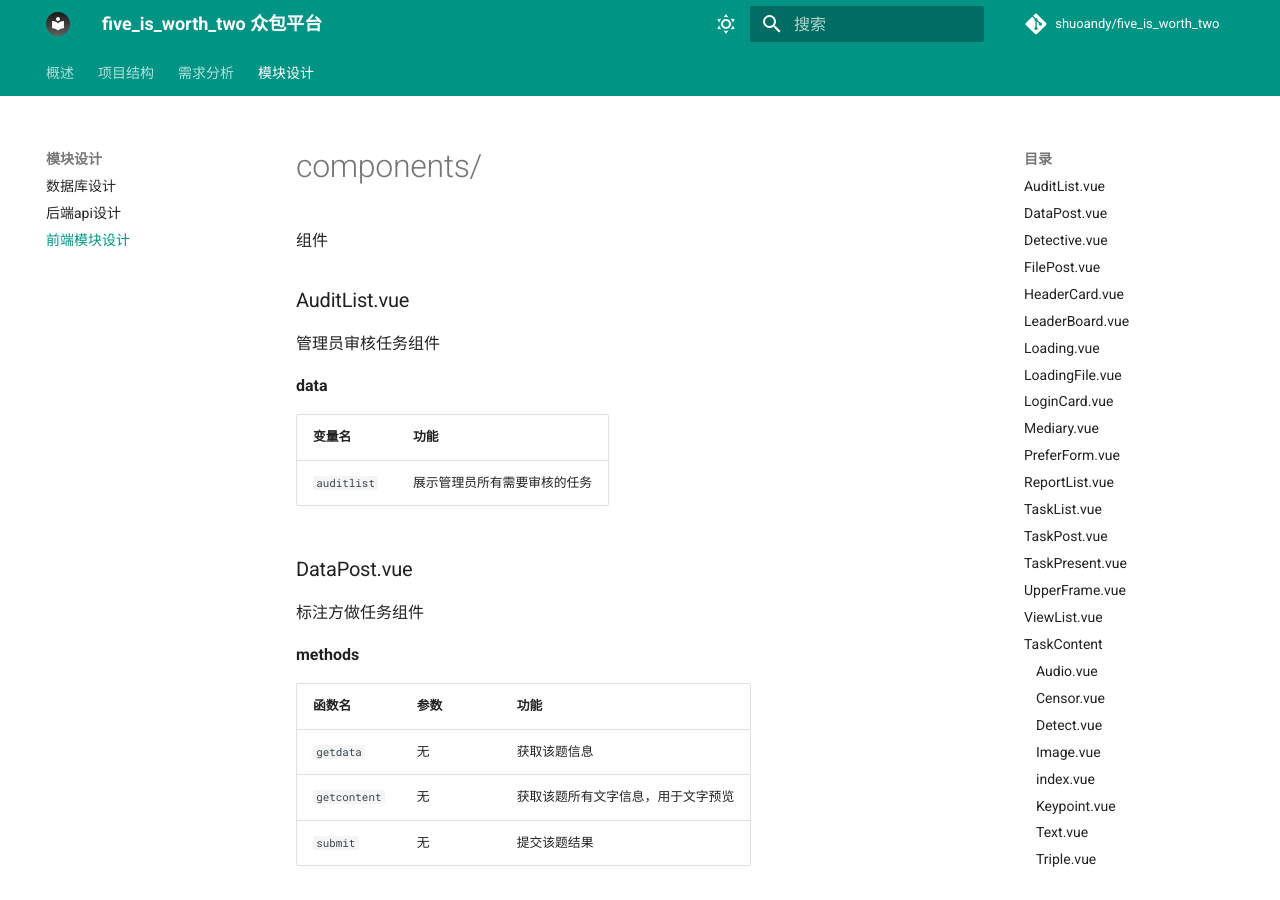
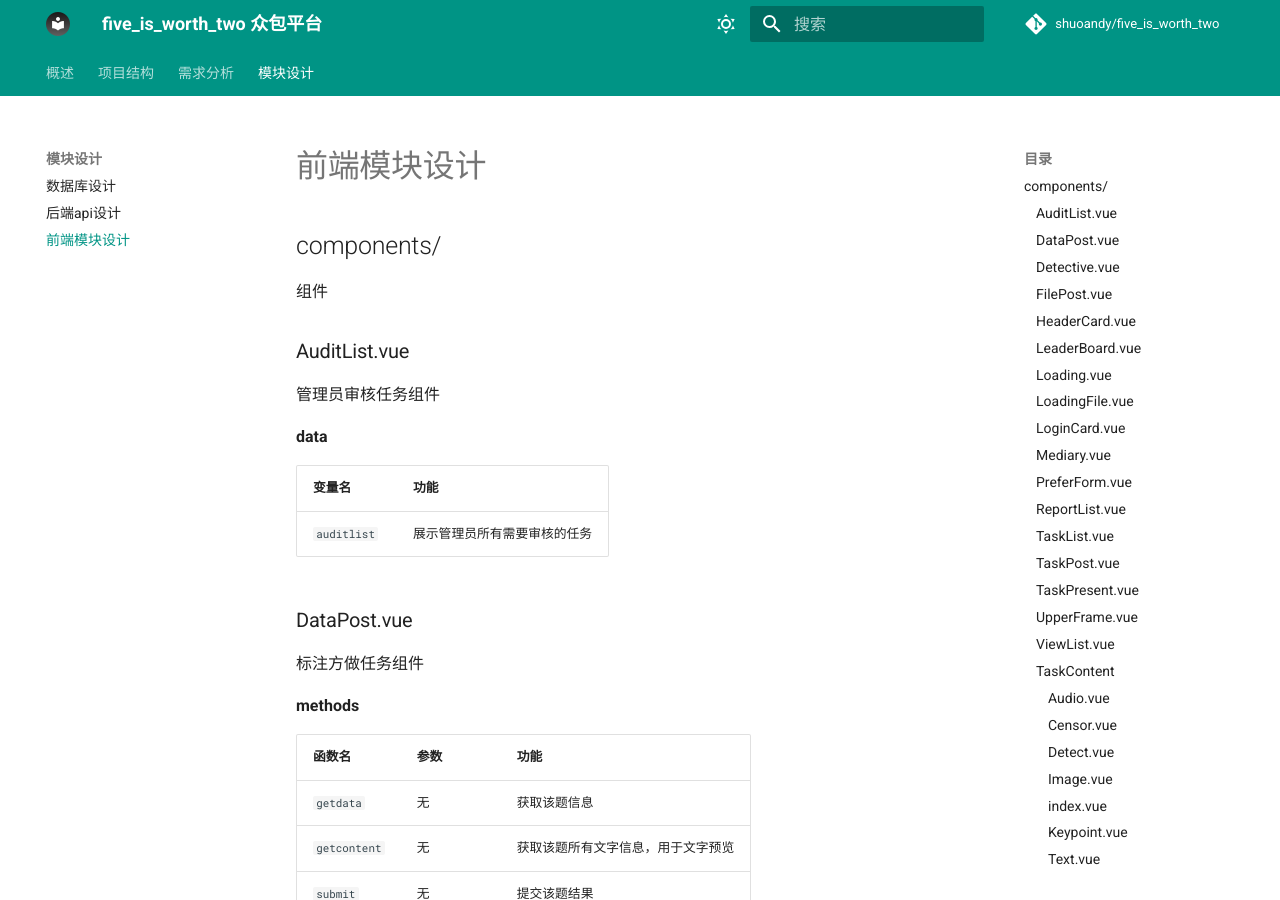
Before and after one commit to ShuoAndy/five_is_worth_two, an MkDocs documentation site: the page built from docs/modules/frontend.md, in a window 1280 px wide and 900 px high. Built offline with MkDocs 1.6.1 and Material for MkDocs 9.7.7, drawn with Linux system fonts in a browser that asks for light colours; comment, search, counter and statistics services are not loaded.

Commit message:
frontend

```diff
--- a/docs/modules/frontend.md
+++ b/docs/modules/frontend.md
@@ -1,4 +1,4 @@
-# components/
+## components/
 组件
 
 ### AuditList.vue
@@ -167,7 +167,7 @@
 
 ##### Anno.vue
 
-# pages/
+## pages/
 页面
 
 ### index.vue
@@ -190,7 +190,7 @@
 | `TaskPost` | 上传任务信息|
 | `FilePost` | 上传任务文件|
 
-##### main.vue
+###### main.vue
 
 需求方主界面（获取所有任务）
 
```
